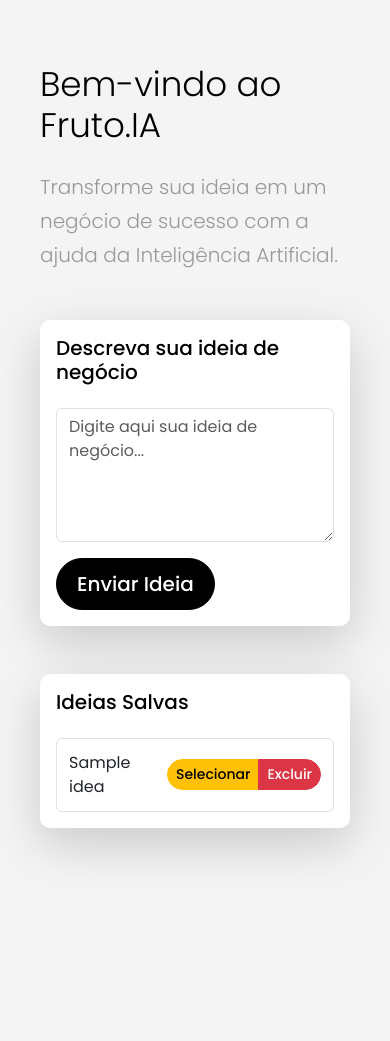
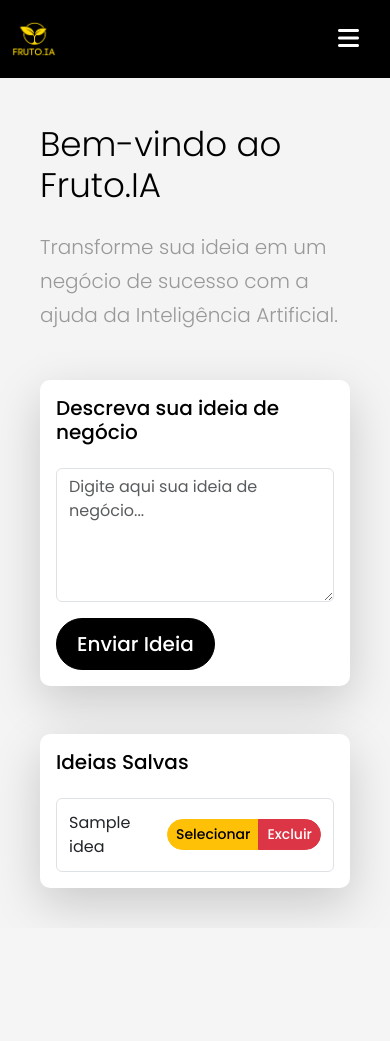
Before and after one commit to rolfmarquardtjr/frutov3, a Flask app: page / in a window 390 px wide. After the commit the page ends 919 px from the top, so only its background shows below. Run offline with Flask 3, Linux system fonts and the light colour scheme; a user stored in the database is signed in; tables that the repository leaves empty hold one stand-in row (values such as "Sample post"); some libraries are stand-ins or nearby versions.

Commit message:
mobile funcional

```diff
--- a/app/static/css/style.css
+++ b/app/static/css/style.css
@@ -594,3 +594,74 @@ main.container {
     overflow-y: auto;
     max-height: calc(100vh - 200px);
 }
+
+/* Estilos para o menu móvel */
+#mobile-menu {
+    background-color: var(--sidebar-color);
+    color: #fff;
+    position: fixed;
+    top: 0;
+    left: 0;
+    right: 0;
+    z-index: 1000;
+}
+
+.mobile-menu-header {
+    display: flex;
+    justify-content: space-between;
+    align-items: center;
+    padding: 10px;
+    background-color: #000000;
+}
+
+.mobile-logo {
+    height: 40px;
+    width: auto;
+}
+
+#mobile-menu-toggle {
+    color: #fff;
+    font-size: 1.5em;
+}
+
+#mobile-menu-content {
+    padding: 15px;
+}
+
+#mobile-menu-content ul {
+    margin: 0;
+    padding: 0;
+}
+
+#mobile-menu-content li {
+    list-style: none;
+    margin-bottom: 10px;
+}
+
+#mobile-menu-content a {
+    color: #fff;
+    text-decoration: none;
+    display: block;
+    padding: 5px 0;
+}
+
+#mobile-menu-content a i {
+    margin-right: 10px;
+}
+
+#mobileIdeaSelector {
+    width: 100%;
+    background-color: #e0e0e0;
+    color: #000000;
+    border: none;
+    border-radius: 5px;
+    padding: 8px 12px;
+}
+
+/* Ajuste para o conteúdo principal em dispositivos móveis */
+@media (max-width: 767.98px) {
+    #content {
+        width: 100%;
+        margin-top: 60px; /* Altura do cabeçalho do menu móvel */
+    }
+}
--- a/app/static/js/main.js
+++ b/app/static/js/main.js
@@ -255,6 +255,27 @@ document.addEventListener('DOMContentLoaded', function() {
             window.location.href = `/kanban/${ideaId}`;
         });
     });
+
+    // Funcionalidade para o menu móvel
+    const mobileMenuToggle = document.getElementById('mobile-menu-toggle');
+    const mobileMenuContent = document.getElementById('mobile-menu-content');
+
+    if (mobileMenuToggle && mobileMenuContent) {
+        mobileMenuToggle.addEventListener('click', function() {
+            mobileMenuContent.classList.toggle('d-none');
+        });
+    }
+
+    // Funcionalidade para o seletor de ideias móvel
+    const mobileIdeaSelector = document.getElementById('mobileIdeaSelector');
+    if (mobileIdeaSelector) {
+        mobileIdeaSelector.addEventListener('change', function() {
+            const selectedIdeaId = this.value;
+            if (selectedIdeaId) {
+                window.location.href = `/idea/${selectedIdeaId}/kanban`;
+            }
+        });
+    }
 });
 
 function displayTasks(tasks) {
--- a/app/templates/base.html
+++ b/app/templates/base.html
@@ -12,7 +12,7 @@
 <body>
     <div class="wrapper">
         {% if current_user.is_authenticated %}
-        <nav id="sidebar">
+        <nav id="sidebar" class="d-none d-md-block">
             <div class="sidebar-header">
                 <img src="{{ url_for('static', filename='logo/1_1.png') }}" alt="Fruto.IA Logo" class="img-fluid">
             </div>
@@ -42,6 +42,38 @@
                 <ul class="list-unstyled">
                     <li><a href="{{ url_for('auth.logout') }}"><i class="fas fa-sign-out-alt"></i> <span>Logout</span></a></li>
                     <li><a href="{{ url_for('main.profile_settings') }}"><i class="fas fa-cog"></i> <span>Configurações de Perfil</span></a></li>
+                </ul>
+            </div>
+        </nav>
+
+        <!-- Novo menu móvel -->
+        <nav id="mobile-menu" class="d-md-none">
+            <div class="mobile-menu-header">
+                <img src="{{ url_for('static', filename='logo/1_1.png') }}" alt="Fruto.IA Logo" class="img-fluid mobile-logo">
+                <button id="mobile-menu-toggle" class="btn btn-link">
+                    <i class="fas fa-bars"></i>
+                </button>
+            </div>
+            <div id="mobile-menu-content" class="d-none">
+                <select id="mobileIdeaSelector" class="form-select mb-3">
+                    <option value="">Selecione uma ideia</option>
+                    {% for idea in current_user.ideas %}
+                    <option value="{{ idea.id }}" {% if idea.id == selected_idea_id %}selected{% endif %}>{{ idea.title }}</option>
+                    {% endfor %}
+                </select>
+                <ul class="list-unstyled">
+                    <li><a href="{{ url_for('main.index') }}"><i class="fas fa-home"></i> Início</a></li>
+                    <li><a href="{{ url_for('main.kanban', idea_id=selected_idea_id) if selected_idea_id else '#' }}" {% if not selected_idea_id %}class="disabled"{% endif %}><i class="fas fa-tasks"></i> Kanban</a></li>
+                    <li><a href="{{ url_for('main.swot_analysis', idea_id=selected_idea_id) if selected_idea_id else '#' }}" {% if not selected_idea_id %}class="disabled"{% endif %}><i class="fas fa-swatchbook"></i> Análise SWOT</a></li>
+                    <li><a href="{{ url_for('main.assistant', idea_id=selected_idea_id) if selected_idea_id else '#' }}" {% if not selected_idea_id %}class="disabled"{% endif %}><i class="fas fa-robot"></i> Assistente IA</a></li>
+                    <li><a href="{{ url_for('main.view_expenses', idea_id=selected_idea_id) if selected_idea_id else '#' }}" {% if not selected_idea_id %}class="disabled"{% endif %}><i class="fas fa-receipt"></i> Controle de Gastos</a></li>
+                    <li><a href="{{ url_for('main.goals', idea_id=selected_idea_id) if selected_idea_id else '#' }}" {% if not selected_idea_id %}class="disabled"{% endif %}><i class="fas fa-bullseye"></i> Metas</a></li>
+                    <li><a href="{{ url_for('main.networking', idea_id=selected_idea_id) if selected_idea_id else '#' }}" {% if not selected_idea_id %}class="disabled"{% endif %}><i class="fas fa-network-wired"></i> Rede de Networking</a></li>
+                    <li><a href="{{ url_for('main.market_research', idea_id=selected_idea_id) if selected_idea_id else '#' }}" {% if not selected_idea_id %}class="disabled"{% endif %}><i class="fas fa-search"></i> Pesquisa de Mercado</a></li>
+                    <li><a href="{{ url_for('main.legal', idea_id=selected_idea_id) if selected_idea_id else '#' }}" {% if not selected_idea_id %}class="disabled"{% endif %}><i class="fas fa-gavel"></i> Consultor Jurídico</a></li>
+                    <li><a href="{{ url_for('main.customers', idea_id=selected_idea_id) if selected_idea_id else '#' }}" {% if not selected_idea_id %}class="disabled"{% endif %}><i class="fas fa-address-book"></i> Carteira de Clientes</a></li>
+                    <li><a href="{{ url_for('auth.logout') }}"><i class="fas fa-sign-out-alt"></i> Logout</a></li>
+                    <li><a href="{{ url_for('main.profile_settings') }}"><i class="fas fa-cog"></i> Configurações de Perfil</a></li>
                 </ul>
             </div>
         </nav>
```
Also changed, not shown: app/templates/view_idea.html (+4 -4 lines), instance/fruto_ia.db.
